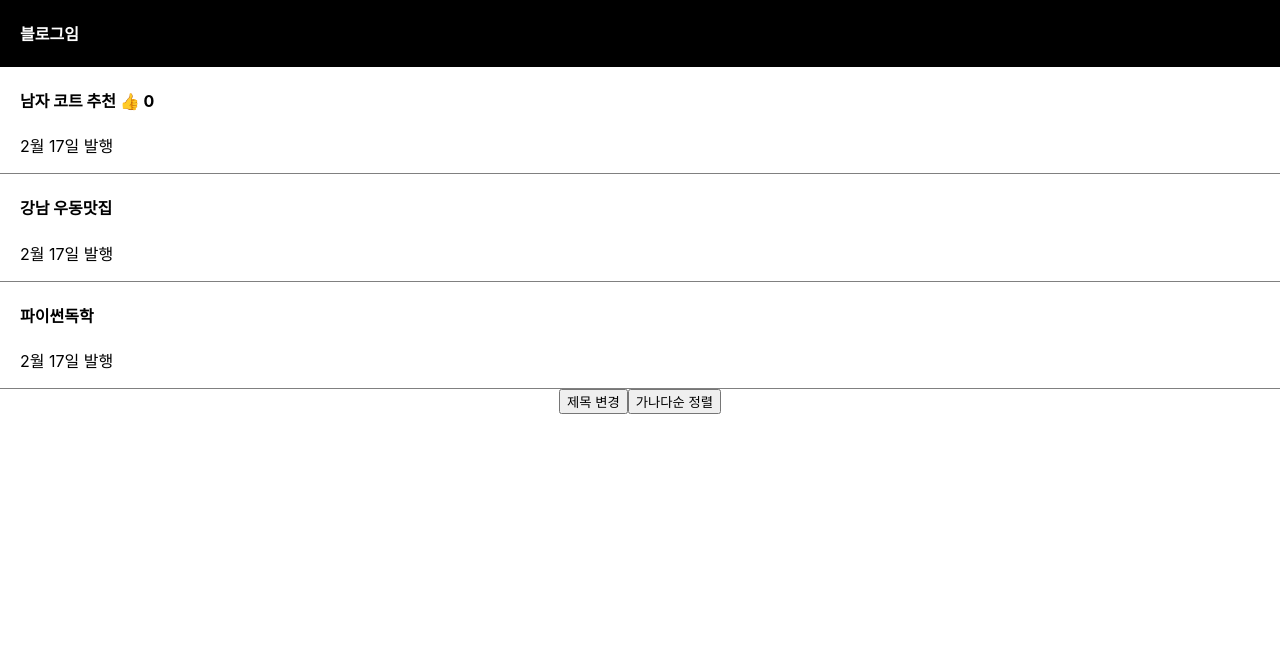
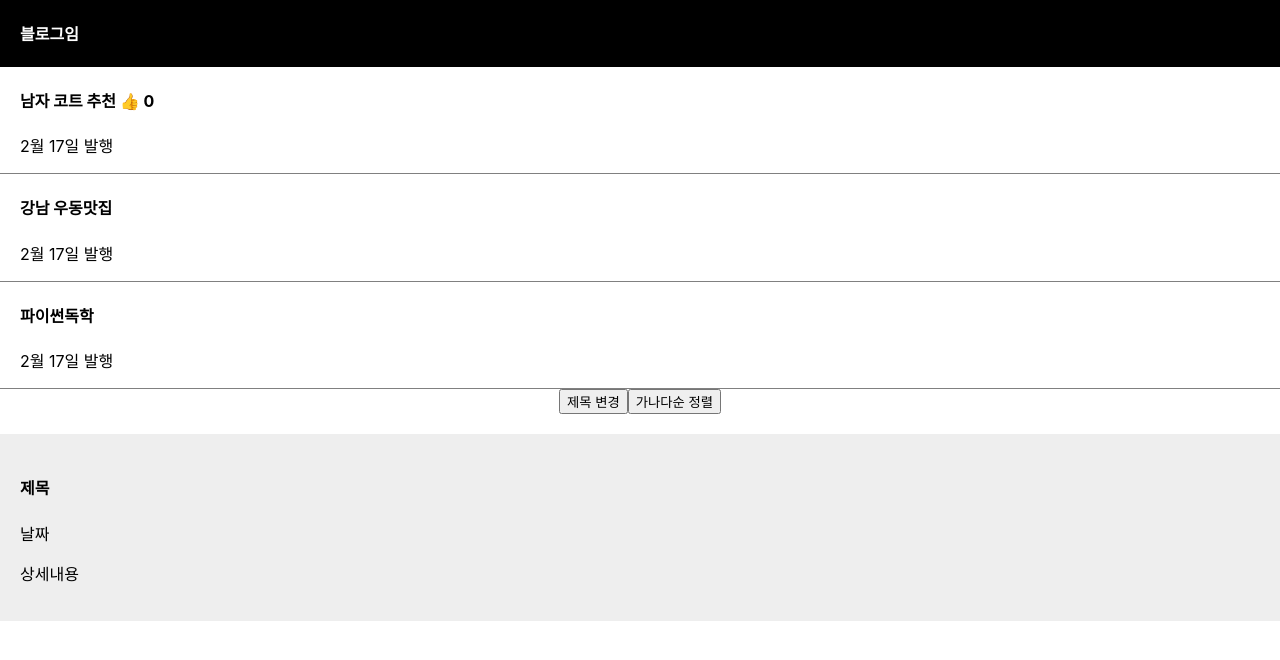
Before and after one commit to qudrn0501/apple-react, a React (Create React App) app: page / in a window 1280 px wide. Shown: the top 660 px of the page. Built offline with nearby package versions, Linux system fonts and the light colour scheme.

Commit message:
Component: 많은 div들을 한 단어로 줄이고 싶으면

```diff
--- a/src/App.css
+++ b/src/App.css
@@ -12,6 +12,13 @@
   border-bottom: 1px solid grey;
 }
 
+.modal {
+  margin-top: 20px;
+  padding: 20px;
+  background: #eee;
+  text-align: left;
+}
+
 .black-nav {
   width: 100%;
   background-color: #000;
--- a/src/App.js
+++ b/src/App.js
@@ -7,7 +7,7 @@
   let [따봉, 따봉변경] = useState(0);
 
 
-  // 숙제: 버튼 누르면 글제목 가나다순 정렬 기능 만들기
+  // 숙제: 컴포넌트 아무거나 만들어오기
   return (
     <div className='App'>
       <div className='black-nav'>
@@ -34,10 +34,22 @@
       <button onClick={()=>{
           let array = [...글제목];
           array = array.sort();
-          글제목변경(array);
+          글제목변경(array)
       }}>가나다순 정렬</button>
+
+      <Modal/>
     </div>
   );
+}
+
+function Modal(){
+  return (
+    <div className='modal'>
+      <h4>제목</h4>
+      <p>날짜</p>
+      <p>상세내용</p>
+    </div>
+  )
 }
 
 
```
